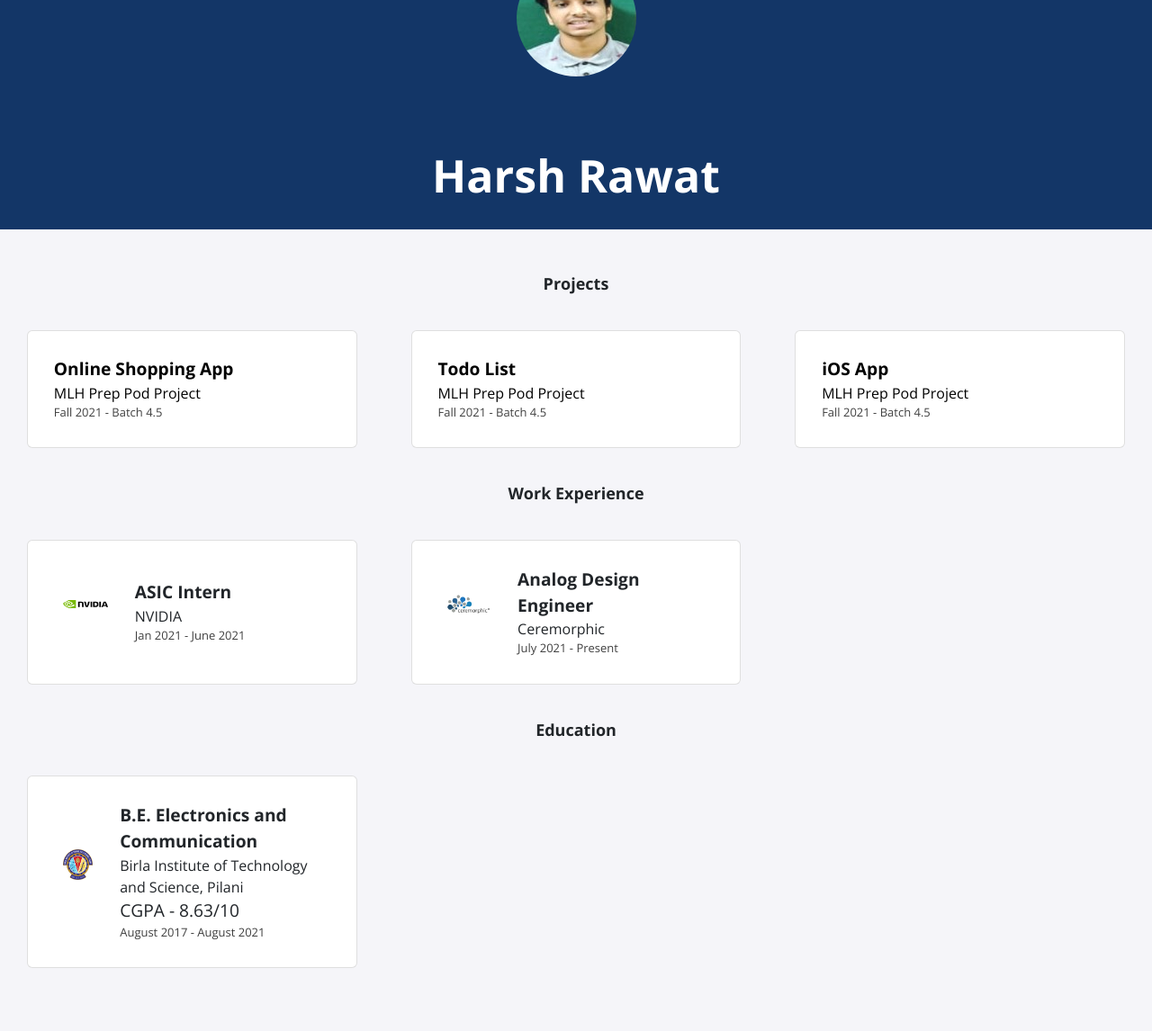
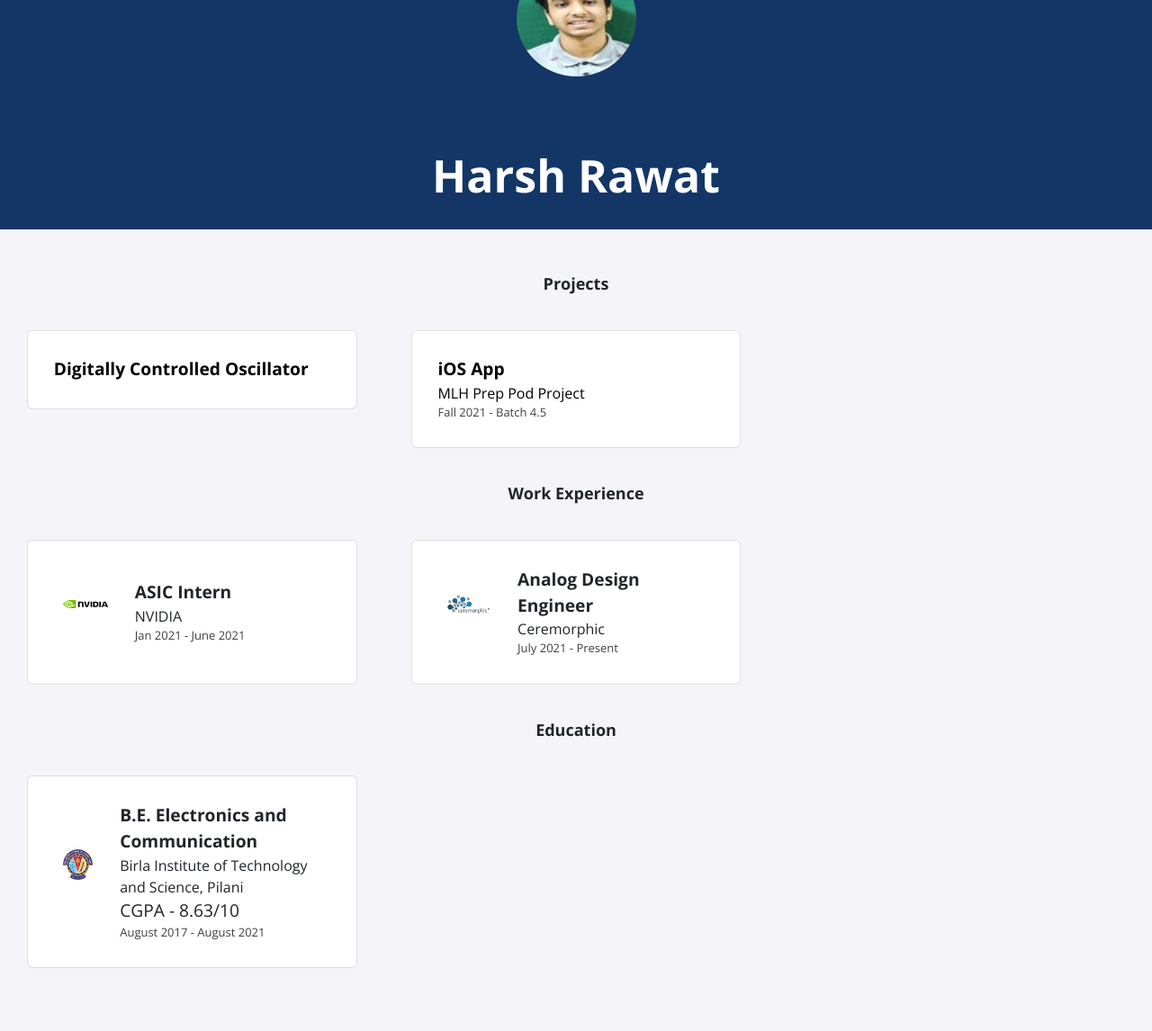
Before and after one commit to harshrawat17/template3, a Jekyll site: the page built from index.html, in a window 1280 px wide. Shown: the part 135-1281 px from the top of the page at 90% size. Built offline with Jekyll 4.4.1, drawn with Linux system fonts in a browser that asks for light colours; nearby versions of some CDN libraries.

Commit message:
Update projects.yml

```diff
--- a/_data/projects.yml
+++ b/_data/projects.yml
@@ -1,11 +1,4 @@
-- title: Online Shopping App
-  event: MLH Prep Pod Project
-  date: Fall 2021  - Batch 4.5
-  page-name: project
-
-- title: Todo List
-  event: MLH Prep Pod Project
-  date: Fall 2021  - Batch 4.5
+- title: Digitally Controlled Oscillator
   page-name: project
 
 - title: iOS App
```
